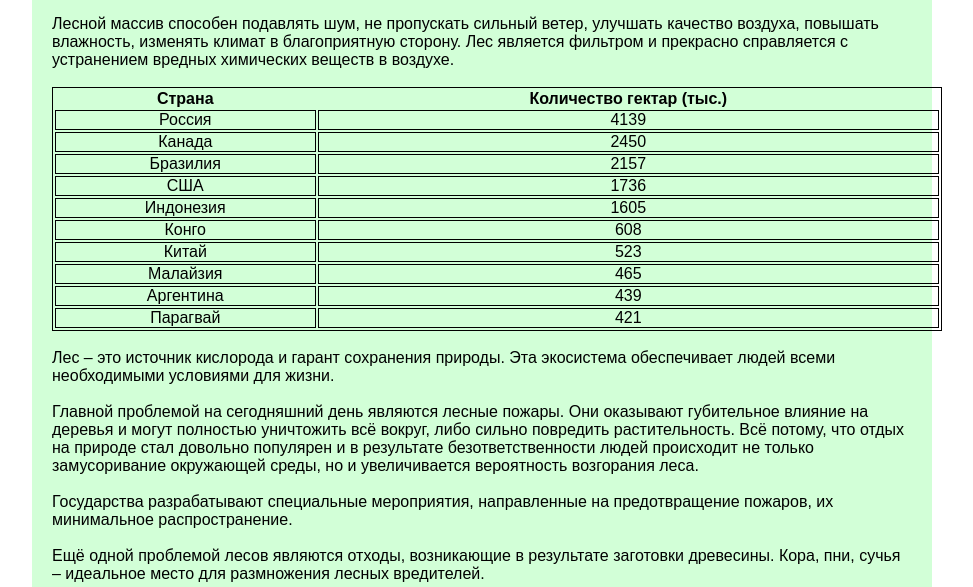
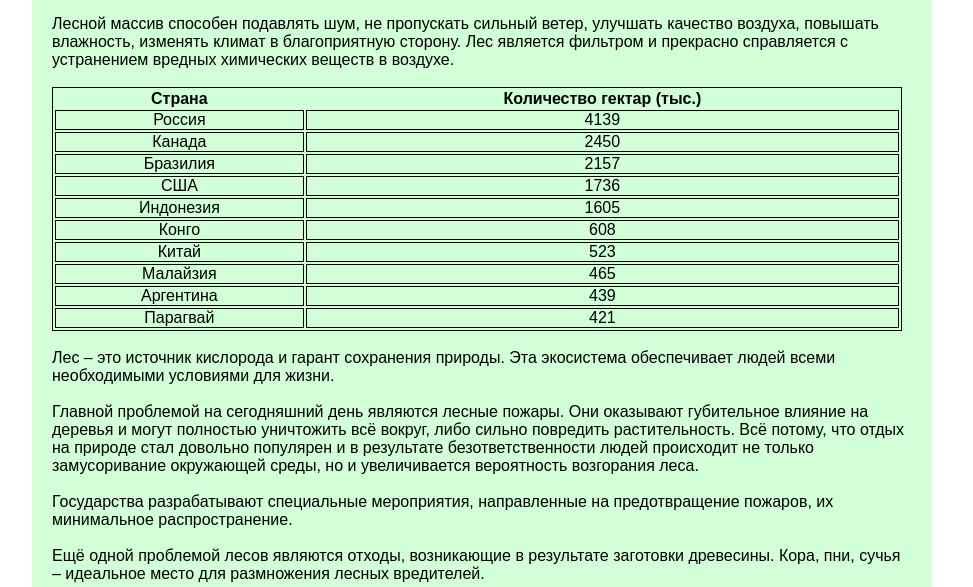
Before and after one commit to Stepanda1/ecosite, a plain HTML site: page course/forest.html in a window 1280 px wide. Shown: the part 1247-1834 px from the top of the page, without its empty margins (158-1131 px from the left). Drawn offline with nearby package versions, Linux system fonts and the light colour scheme; files that its build step writes are made by us from their sources.

Commit message:
table fix begin

```diff
--- a/course/light-mode-course.css
+++ b/course/light-mode-course.css
@@ -163,7 +163,7 @@ html, body {
 .content table {
     border: 1px solid black;
     text-align: center;
-    width: 890px;
+    width: 850px;
 }
 
 .content td {
```
